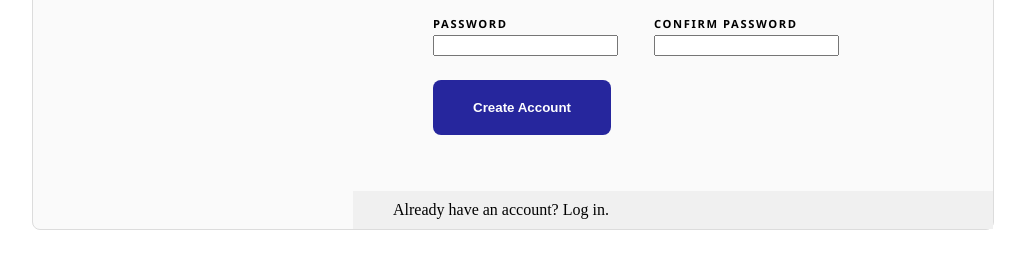
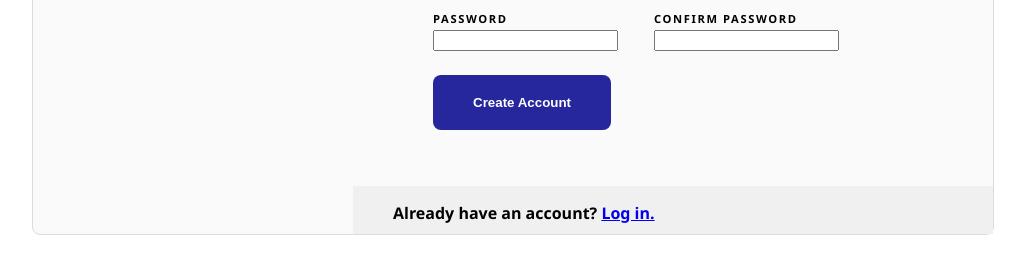
Before and after one commit to cbogs-upenn/odin-signupform, a plain HTML site: page index.html in a window 1280 px wide. Shown: the part 456-730 px from the top of the page, without its empty margins (127-1152 px from the left). Drawn offline with Linux system fonts and the light colour scheme; a web font is replaced by a local one.

Commit message:
Add login

```diff
--- a/index.html
+++ b/index.html
@@ -48,7 +48,7 @@
                 </form>
                 </div>
             </div>
-            <div class="form-createaccount">Already have an account? Log in.</div>
+            <div class="form-createaccount">Already have an account? <a href="#">Log in.</a></div>
         </div>
     </div>
 </body>
--- a/styles.css
+++ b/styles.css
@@ -74,7 +74,6 @@
     background-color: rgb(240, 240, 240);
     height: 33%;
     padding: 10px 40px;
-
   }
 
   .form-form {
@@ -128,6 +127,9 @@
     background-color: rgb(240, 240, 240);
     height: 33%;
     padding: 10px 40px;
+    font-family:'Segoe UI', Tahoma, Geneva, Verdana, sans-serif;
+    font-weight: bold;
+    padding-top: 1rem;
   }
 
   form {
@@ -144,3 +146,8 @@
     border-radius: 0.5rem;
     font-weight: bold;
   }
+
+  #submit:hover {
+    background-color: rgb(79, 79, 237);
+    cursor: pointer;
+  }
```
